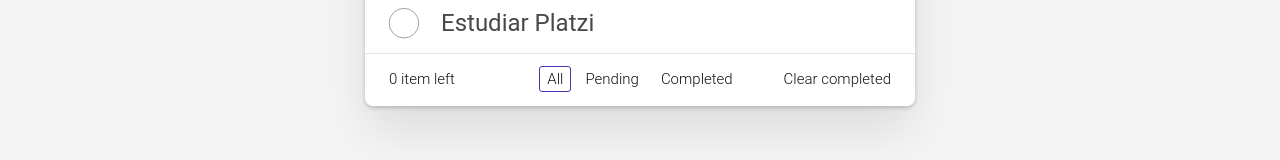
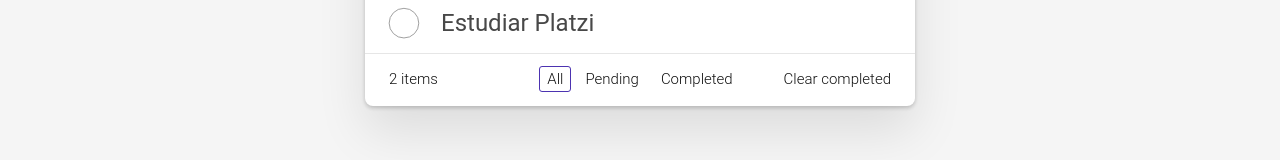
Before and after one commit to Nath-Maya/toDo-App, an Angular app: page /home in a window 1280 px wide. Shown: the part 534-694 px from the top of the page. Built offline with nearby package versions, Linux system fonts and the light colour scheme.

Commit message:
Add ngIf count items

```diff
--- a/src/app/pages/home/home.component.html
+++ b/src/app/pages/home/home.component.html
@@ -3,13 +3,7 @@
     <div class="container">
       <h1>My Day</h1>
       <p>All my tasks in one place</p>
-       <input
-         class="new-todo"
-         placeholder="Type new todo"
-         autofocus
-         type="text"
-         (change)="changeHandler($event)"
-       />
+      <input class="new-todo" placeholder="Type new todo" autofocus type="text" (change)="changeHandler($event)" />
     </div>
   </header>
   <div class="container todoapp-wrapper">
@@ -57,7 +51,10 @@
     <!-- This footer should be hidden by default and shown when there are todos -->
     <footer class="footer">
       <!-- This should be `0 items left` by default -->
-       <span class="todo-count"><strong>0</strong> item left</span>
+      <span class="todo-count"
+      ><strong>{{ tasks().length }}</strong>
+      {{ tasks().length <= 1 ? "item" : "items" }} </span
+    >
       <!-- Remove this if you don't implement routing -->
       <ul class="filters">
         <li>
```
Lines whose indentation alone changed are shown as unchanged.
